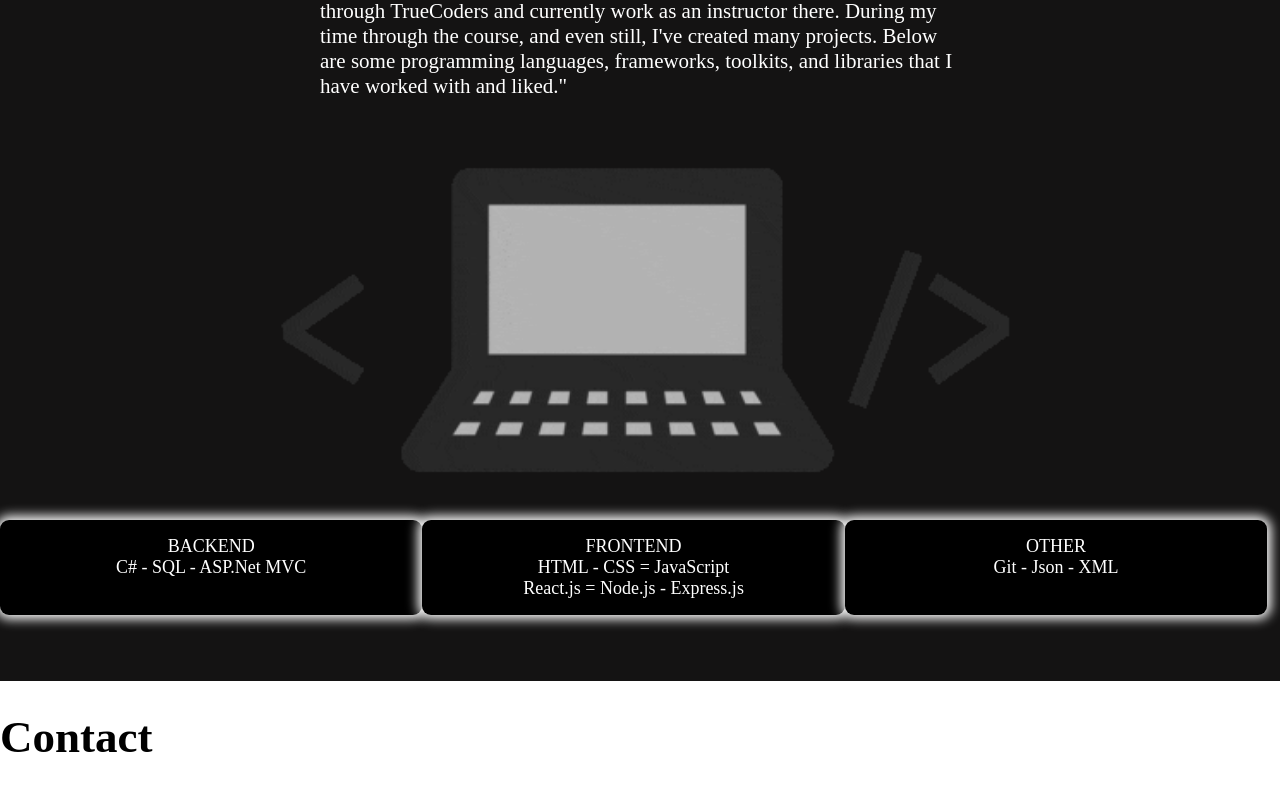
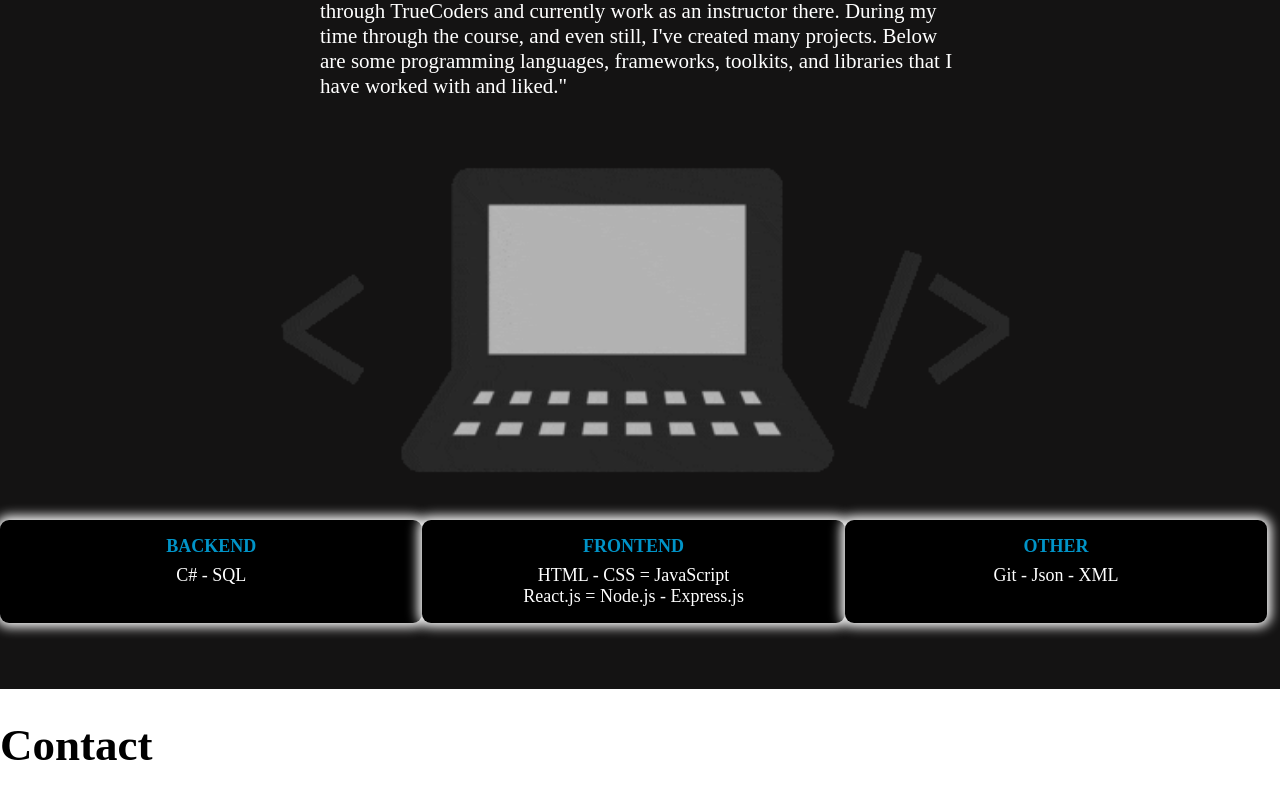
Before and after one commit to SethBowman/personal-site, a React (Create React App) app: page / in a window 1280 px wide. Shown: the part 1533-2332 px from the top of the page. Built offline with nearby package versions, Linux system fonts and the light colour scheme; a web font is replaced by a local one.

Commit message:
Adding styling for list titles

```diff
--- a/src/components/Skills/Skills.js
+++ b/src/components/Skills/Skills.js
@@ -2,22 +2,24 @@ import classes from "./Skills.module.css";
 import PageHeader from "./../PageHeader/PageHeader.js";
 import codeGif from "./../../images/coding-tag-gif.gif";
 
+const listTitleStyle = { fontWeight: 900, color: '#0094c8', marginBottom: '8px'}
+
 const backEndSkills =
 <ul>
-    <li>BACKEND</li>
-    <li>C# - SQL - ASP.Net MVC</li>
+    <li style={listTitleStyle}>BACKEND</li>
+    <li>C# - SQL</li>
 </ul>
 
 const frontEndSkills =
 <ul>
-    <li>FRONTEND</li>
+    <li style={listTitleStyle}>FRONTEND</li>
     <li>HTML - CSS = JavaScript</li>
     <li>React.js = Node.js - Express.js</li>
 </ul>
 
 const otherSkills =
 <ul>
-    <li>OTHER</li>
+    <li style={listTitleStyle}>OTHER</li>
     <li>Git - Json - XML</li>
 </ul>
 
```
